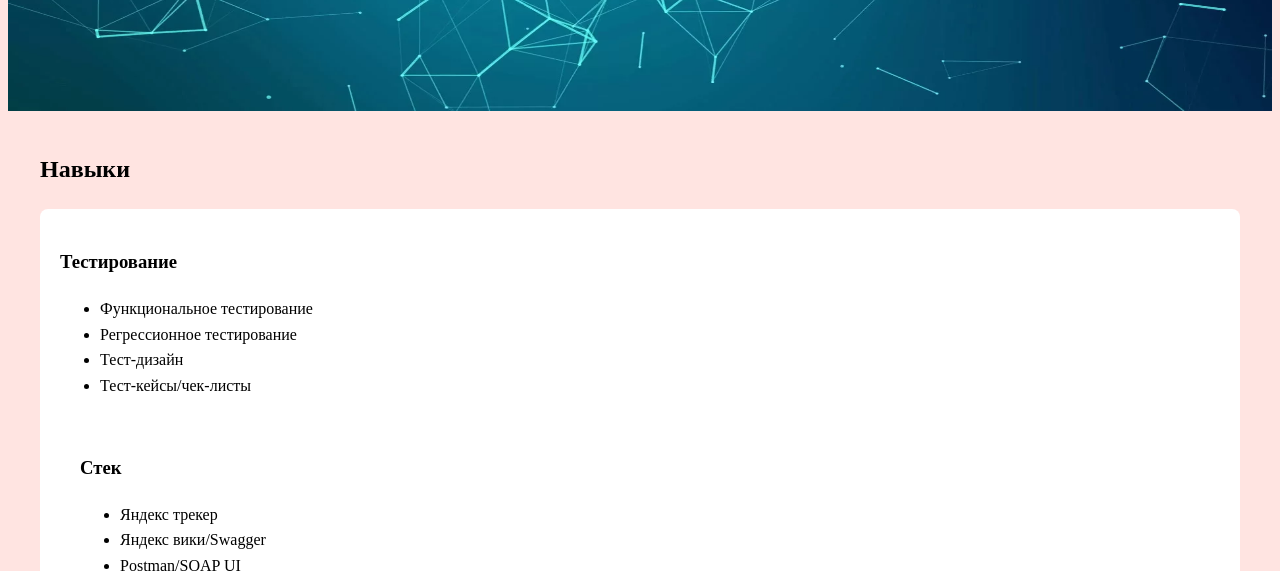
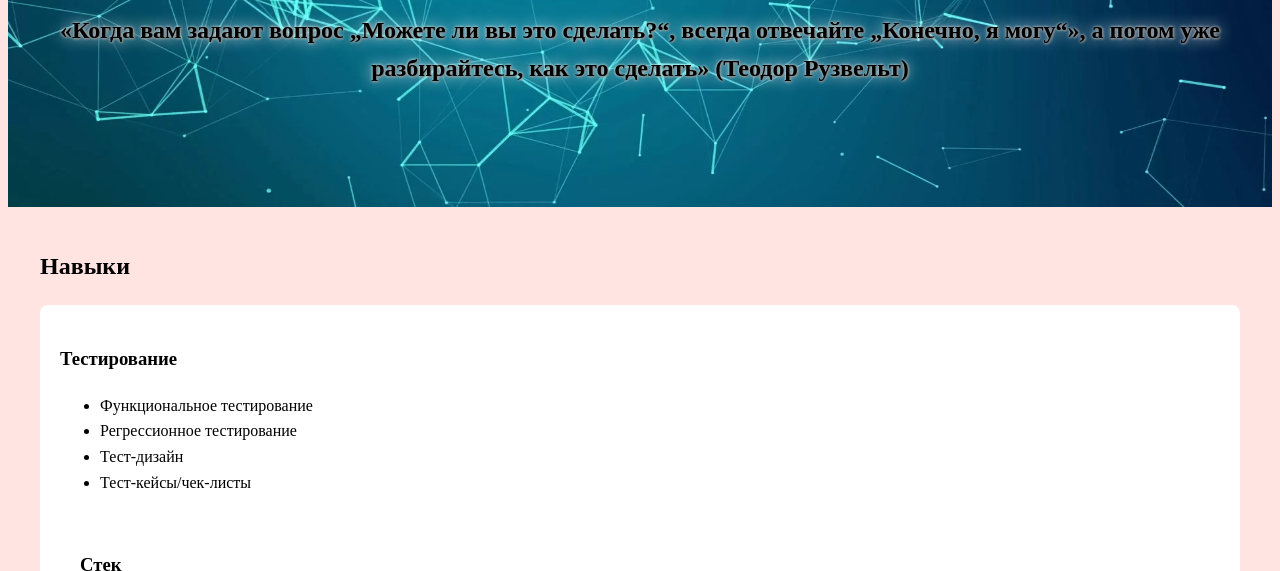
Before and after one commit to OlgaMogushkova/SV, a plain HTML site: page index.html in a window 1280 px wide. Shown: the part 529-1100 px from the top of the page. Drawn offline with Linux system fonts and the light colour scheme.

Commit message:
добавила девиз

```diff
--- a/index.html
+++ b/index.html
@@ -25,6 +25,7 @@
         <div class="container">
             <h1>Ольга Могушкова</h1>
             <h2>QA Engineer</h2>
+            <h2>«Когда вам задают вопрос „Можете ли вы это сделать?“, всегда отвечайте „Конечно, я могу“», а потом уже разбирайтесь, как это сделать» (Теодор Рузвельт)</h2>
         </div>
     </header>
 
```
